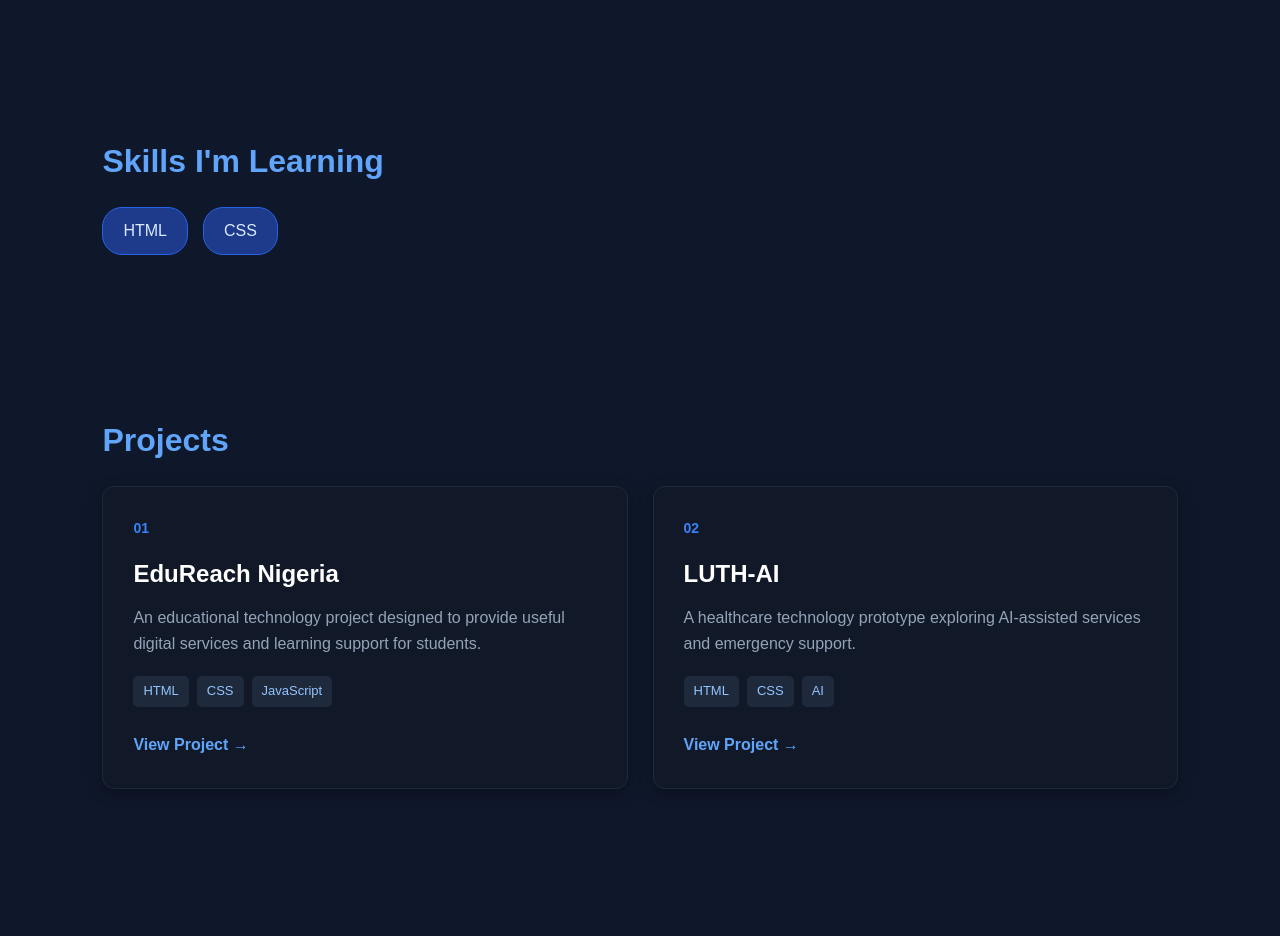
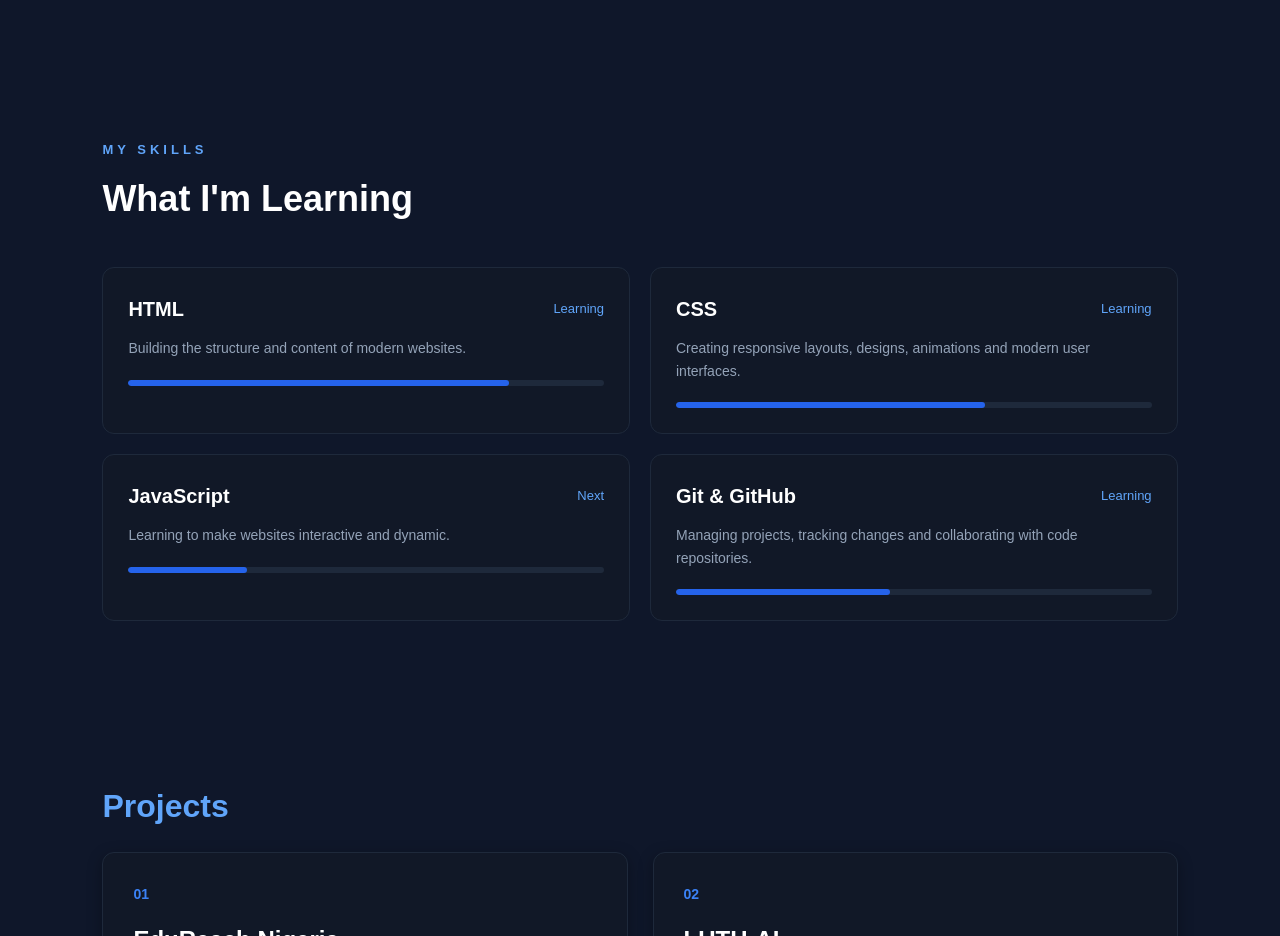
Before and after one commit to harydee/Aridunnuoluwa-Portfolio, a plain HTML site: page PORTFOLIO CHGPT/index.html in a window 1280 px wide. Shown: the part 1240-2176 px from the top of the page. Drawn offline with Linux system fonts and the light colour scheme.

Commit message:
Improve skills section

```diff
--- a/PORTFOLIO CHGPT/index.html
+++ b/PORTFOLIO CHGPT/index.html
@@ -114,13 +114,82 @@
 </section>
 
         <section id="skills">
-            <h2>Skills I'm Learning</h2>
 
-            <ul>
-                <li>HTML</li>
-                <li>CSS</li>
-            </ul>
-        </section>
+    <div class="section-heading">
+        <span>MY SKILLS</span>
+        <h2>What I'm Learning</h2>
+    </div>
+
+    <div class="skills-container">
+
+        <div class="skill-card">
+            <div class="skill-top">
+                <h3>HTML</h3>
+                <span>Learning</span>
+            </div>
+
+            <p>
+                Building the structure and content of modern websites.
+            </p>
+
+            <div class="skill-bar">
+                <div class="skill-progress html-progress"></div>
+            </div>
+        </div>
+
+
+        <div class="skill-card">
+            <div class="skill-top">
+                <h3>CSS</h3>
+                <span>Learning</span>
+            </div>
+
+            <p>
+                Creating responsive layouts, designs, animations and
+                modern user interfaces.
+            </p>
+
+            <div class="skill-bar">
+                <div class="skill-progress css-progress"></div>
+            </div>
+        </div>
+
+
+        <div class="skill-card">
+            <div class="skill-top">
+                <h3>JavaScript</h3>
+                <span>Next</span>
+            </div>
+
+            <p>
+                Learning to make websites interactive and dynamic.
+            </p>
+
+            <div class="skill-bar">
+                <div class="skill-progress js-progress"></div>
+            </div>
+        </div>
+
+
+        <div class="skill-card">
+            <div class="skill-top">
+                <h3>Git & GitHub</h3>
+                <span>Learning</span>
+            </div>
+
+            <p>
+                Managing projects, tracking changes and collaborating
+                with code repositories.
+            </p>
+
+            <div class="skill-bar">
+                <div class="skill-progress git-progress"></div>
+            </div>
+        </div>
+
+    </div>
+
+</section>
 
 
         <section id="projects">
--- a/PORTFOLIO CHGPT/styles.css
+++ b/PORTFOLIO CHGPT/styles.css
@@ -409,6 +409,86 @@ footer {
     color: #94a3b8;
     font-size: 14px;
 }
+/* ===== SKILLS ===== */
+
+.skills-container {
+    display: grid;
+    grid-template-columns: repeat(2, 1fr);
+    gap: 20px;
+}
+
+.skill-card {
+    background: #111827;
+    border: 1px solid #1e293b;
+    border-radius: 12px;
+
+    padding: 25px;
+
+    transition: 0.3s;
+}
+
+.skill-card:hover {
+    transform: translateY(-6px);
+    border-color: #2563eb;
+}
+
+.skill-top {
+    display: flex;
+    justify-content: space-between;
+    align-items: center;
+
+    margin-bottom: 12px;
+}
+
+.skill-top h3 {
+    color: white;
+    font-size: 20px;
+}
+
+.skill-top span {
+    color: #60a5fa;
+    font-size: 13px;
+}
+
+.skill-card p {
+    color: #94a3b8;
+    font-size: 14px;
+
+    margin-bottom: 20px;
+}
+
+.skill-bar {
+    width: 100%;
+    height: 6px;
+
+    background: #1e293b;
+
+    border-radius: 10px;
+    overflow: hidden;
+}
+
+.skill-progress {
+    height: 100%;
+    background: #2563eb;
+
+    border-radius: 10px;
+}
+
+.html-progress {
+    width: 80%;
+}
+
+.css-progress {
+    width: 65%;
+}
+
+.js-progress {
+    width: 25%;
+}
+
+.git-progress {
+    width: 45%;
+}
 /* ===== MOBILE ===== */
 
 @media (max-width: 700px) {
@@ -443,5 +523,7 @@ footer {
 .about-cards {
     grid-template-columns: 1fr;
 }
-
+.skills-container {
+    grid-template-columns: 1fr;
 }
+}
```
